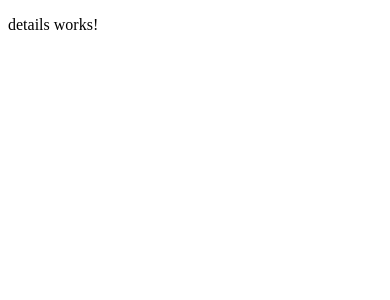
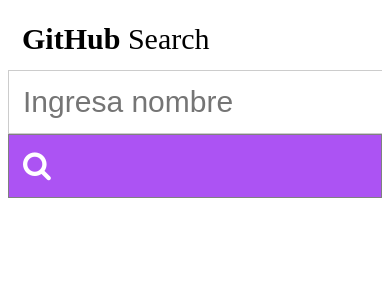
Before and after one commit to mayorgad94/concrete, an Angular app in the folder desafio-concrete/: page /details/1 in a window 390 px wide. Shown: the top 300 px of the page. Built offline with nearby package versions, Linux system fonts and the light colour scheme.

Commit message:
Navbar component
Se realiza creación de componente el cual refleja la barra navegadora del webpage, ademas se modifica la vista de details para referenciar este componente

```diff
--- a/desafio-concrete/src/app/app.module.ts
+++ b/desafio-concrete/src/app/app.module.ts
@@ -6,12 +6,14 @@
 import { HomeComponent } from './home/home.component';
 import { FormsModule }   from '@angular/forms';
 import { DetailsComponent } from './details/details.component';
+import { NavbarComponent } from './navbar/navbar.component';
 
 @NgModule({
   declarations: [
     AppComponent,
     HomeComponent,
-    DetailsComponent
+    DetailsComponent,
+    NavbarComponent
   ],
   imports: [
     BrowserModule,
--- a/desafio-concrete/src/app/details/details.component.html
+++ b/desafio-concrete/src/app/details/details.component.html
@@ -1 +1 @@
-<p>details works!</p>
+<app-navbar></app-navbar>
--- /dev/null
+++ b/desafio-concrete/src/app/navbar/navbar.component.css
@@ -0,0 +1,64 @@
+.topnav {
+  overflow: hidden;
+  height: 10vh;
+  background-color: white;
+}
+
+.topnav a {
+  float: left;
+  display: block;
+  color: black;
+  text-align: center;
+  padding: 14px 16px;
+  text-decoration: none;
+  font-size: 30px;
+  height: auto;
+}
+
+.topnav .search-container {
+  float: right;
+  height: auto;
+}
+
+.topnav input[type=text] {
+  padding: 6px;
+  margin-top: 8px;
+  font-size: 30px;
+  border: 1px solid grey;
+}
+
+.topnav .search-container button {
+  float: right;
+  padding: 6px 10px;
+  margin-top: 8px;
+  margin-right: 16px;
+  background: #ac53f3;
+  color: white;
+  font-size: 30px;
+  border: 1px solid grey;
+  cursor: pointer;
+}
+
+.topnav .search-container button:hover {
+  background: #ac53f3;
+}
+
+@media screen and (max-width: 600px) {
+  .topnav .search-container {
+    float: none;
+  }
+  .topnav a, .topnav input[type=text], .topnav .search-container button {
+    float: none;
+    display: block;
+    text-align: left;
+    width: 100%;
+    margin: 0;
+    padding: 14px;
+  }
+  .topnav input[type=text] {
+    border: 1px solid #ccc;
+  }
+  .topnav{
+      height: 30vh;
+  }
+}
--- /dev/null
+++ b/desafio-concrete/src/app/navbar/navbar.component.html
@@ -0,0 +1,9 @@
+<div class="topnav">
+  <a (click)="goHome()"><b>GitHub </b>Search</a>
+  <div class="search-container">
+    <form class="example" #search = "ngForm" (ngSubmit) = "onClickSubmit(search.value)">
+            <input type="text" name="name" placeholder="Ingresa nombre" ngModel>
+            <button type="submit"><i class="fa fa-search"></i></button>
+        </form>
+  </div>
+</div>
--- /dev/null
+++ b/desafio-concrete/src/app/navbar/navbar.component.ts
@@ -0,0 +1,15 @@
+import { Component, OnInit } from '@angular/core';
+
+@Component({
+  selector: 'app-navbar',
+  templateUrl: './navbar.component.html',
+  styleUrls: ['./navbar.component.css']
+})
+export class NavbarComponent implements OnInit {
+
+  constructor() { }
+
+  ngOnInit() {
+  }
+
+}
```
Also changed, not shown: 1 other file (tests, documents, lock files or other folders).
